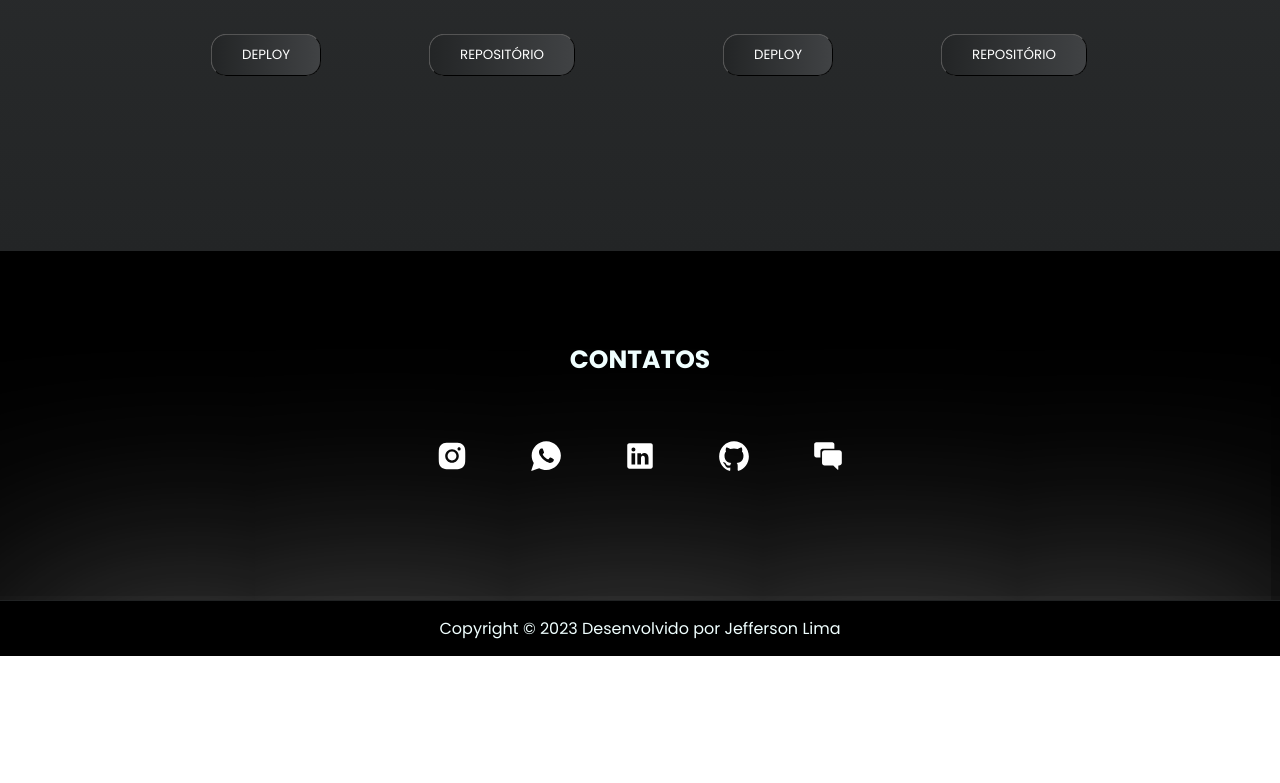
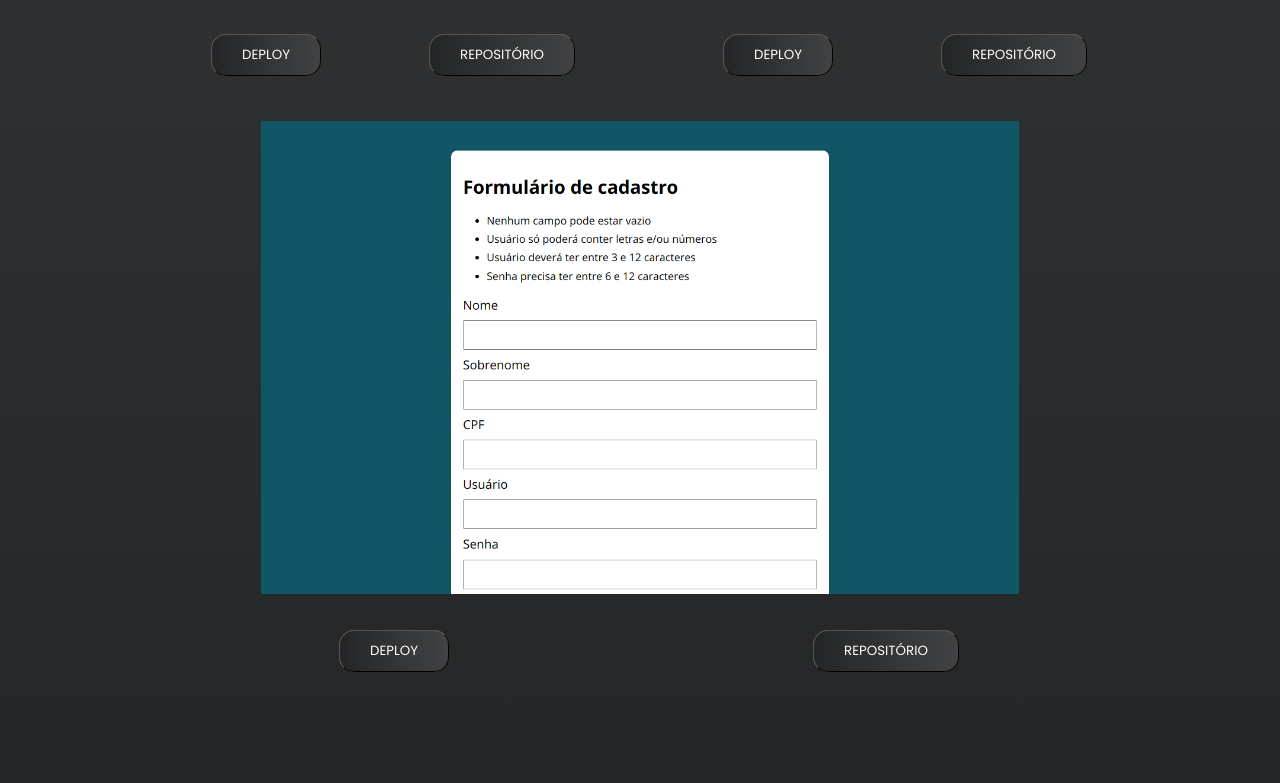
Before and after one commit to Jeeffsantoos/portfolio-de-jefferson, a React (Create React App) app: page /Portfolio in a window 1280 px wide. Shown: the part 1437-2220 px from the top of the page. Before the commit the page ends 2093 px from the top, so only its background shows below. Built offline with nearby package versions, Linux system fonts and the light colour scheme.

Commit message:
novo projeto

```diff
--- a/src/Componentes/Secoes/SecaoPortfolio/index.js
+++ b/src/Componentes/Secoes/SecaoPortfolio/index.js
@@ -8,6 +8,7 @@ import Sorveteria from '../../../assets/sorveteria.png';
 import Otica from '../../../assets/Otica.png';
 import Barbearia from '../../../assets/barbearia.png';
 import Calculadora from '../../../assets/calculadoraimc.png';
+import Formulario from '../../../assets/formulario.png';
 import './style.css';
 
 
@@ -57,6 +58,11 @@ export default function SecaoPortfolio(props) {
             git="https://github.com/Jeeffsantoos/calculadora_imc"
           />
 
+          <Portfolio imagem={<a href='https://formulariocomjs.vercel.app/' target="_blank" rel="noreferrer"><img src={Formulario} alt=""></img></a>}
+            link="https://formulariocomjs.vercel.app/"
+            git="https://github.com/Jeeffsantoos/formulariocomjs"
+          />
+
         </div>
 
       </div>
```
Also changed, not shown: src/assets/formulario.png (added).
